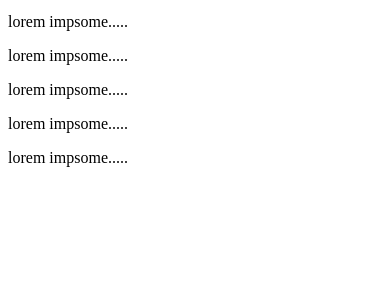
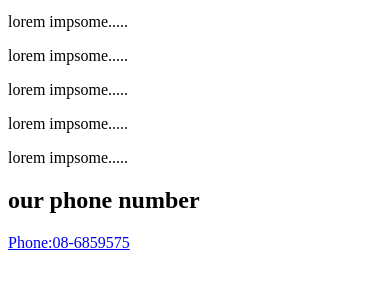
Before and after one commit to gagishmagi/collaborate-website, a plain HTML site: page about.html in a window 390 px wide. Shown: the part 101-390 px from the top of the page. Drawn offline with Linux system fonts and the light colour scheme.

Commit message:
Added phone number to about us page

```diff
--- a/about.html
+++ b/about.html
@@ -14,6 +14,9 @@
 <p>lorem impsome.....</p>
 <p>lorem impsome.....</p>
 
+<h2>our phone number</h2>
+<a href="tel:08-6859575">Phone:08-6859575</a>
+
 <script src="script.js"></script>
 </body>
 </html>
```
